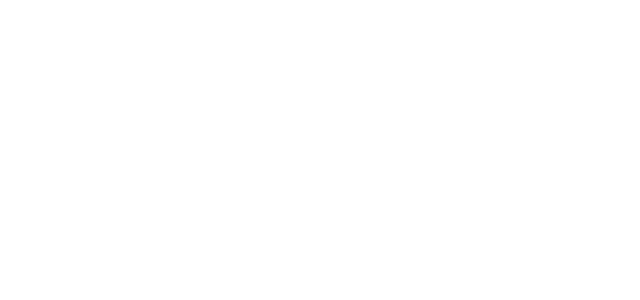
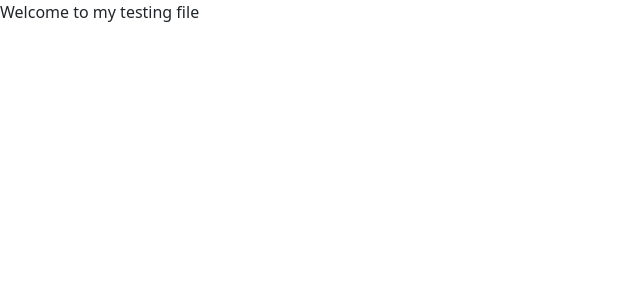
Before and after one commit to CaffeineSupreme/Parker3, a React (Create React App) app in the folder frontend/parkerfront/: page /entry in a window 1280 px wide. Before the commit this address had no page. Shown: the top 300 px of the page, without its empty margins (0-640 px from the left). Built offline with nearby package versions, Linux system fonts and the light colour scheme.

Commit message:
implementing jest unit testing

```diff
--- a/frontend/parkerfront/src/App.js
+++ b/frontend/parkerfront/src/App.js
@@ -4,6 +4,7 @@ import { BrowserRouter,Routes,Route } from 'react-router-dom';
 import Login from './Login';
 import Signup from './Signup';
 import Home from './Home';
+import Entry from './components/entry'
 function App() {
   return (
     <BrowserRouter>
@@ -11,7 +12,7 @@ function App() {
         <Route path='/' element={<Login/>}></Route>
         <Route path='/signup' element={<Signup/>}></Route>
         <Route path='/home' element={<Home/>}></Route>
-
+        <Route path='/entry' element={<Entry/>}></Route>
 
       </Routes>
     </BrowserRouter>
--- /dev/null
+++ b/frontend/parkerfront/src/components/entry.js
@@ -0,0 +1,9 @@
+import React from 'react'
+
+function entry() {
+  return (
+    <div>Welcome to my testing file</div>
+  )
+}
+
+export default entry
```
Also changed, not shown: 2 other files (tests, documents, lock files or other folders).
